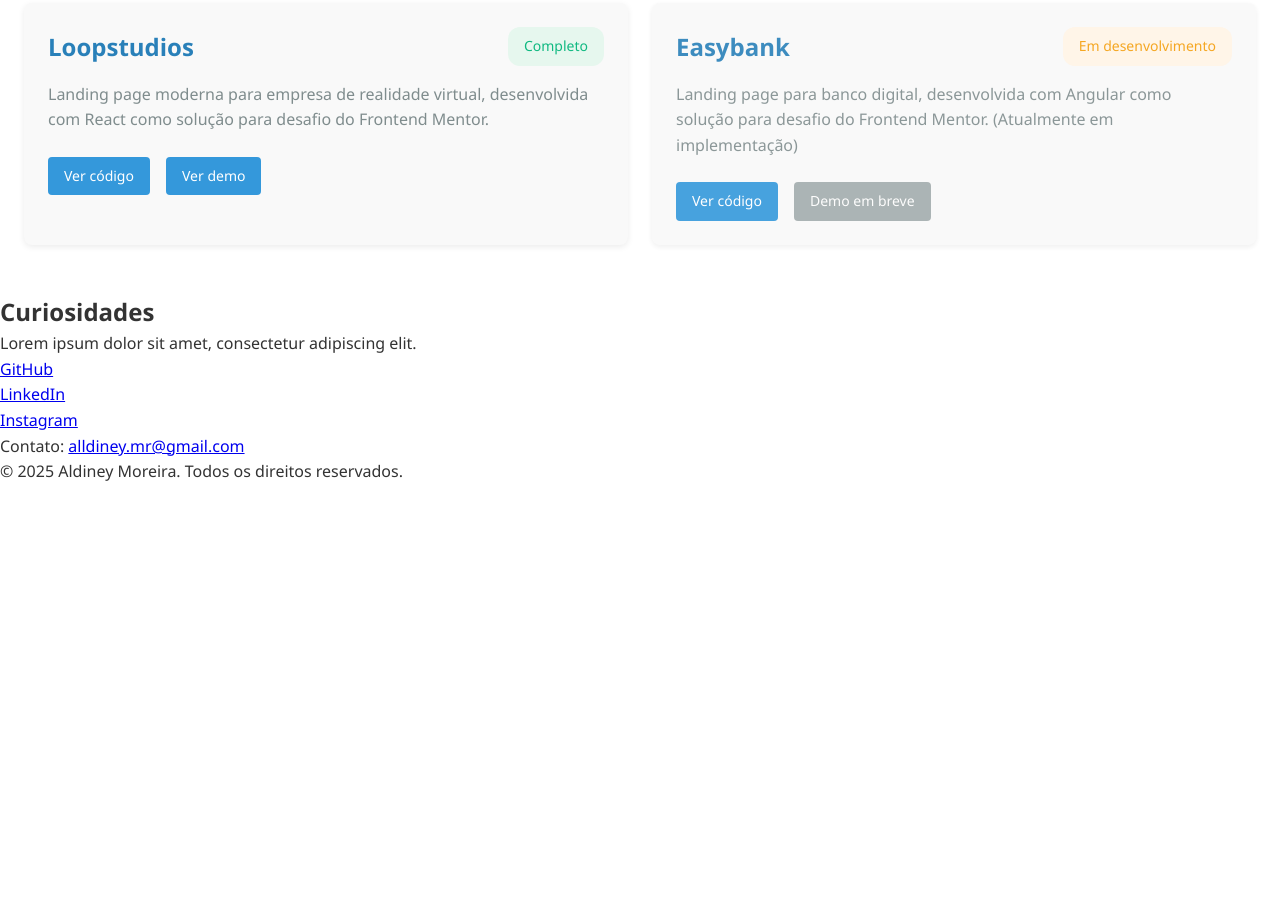
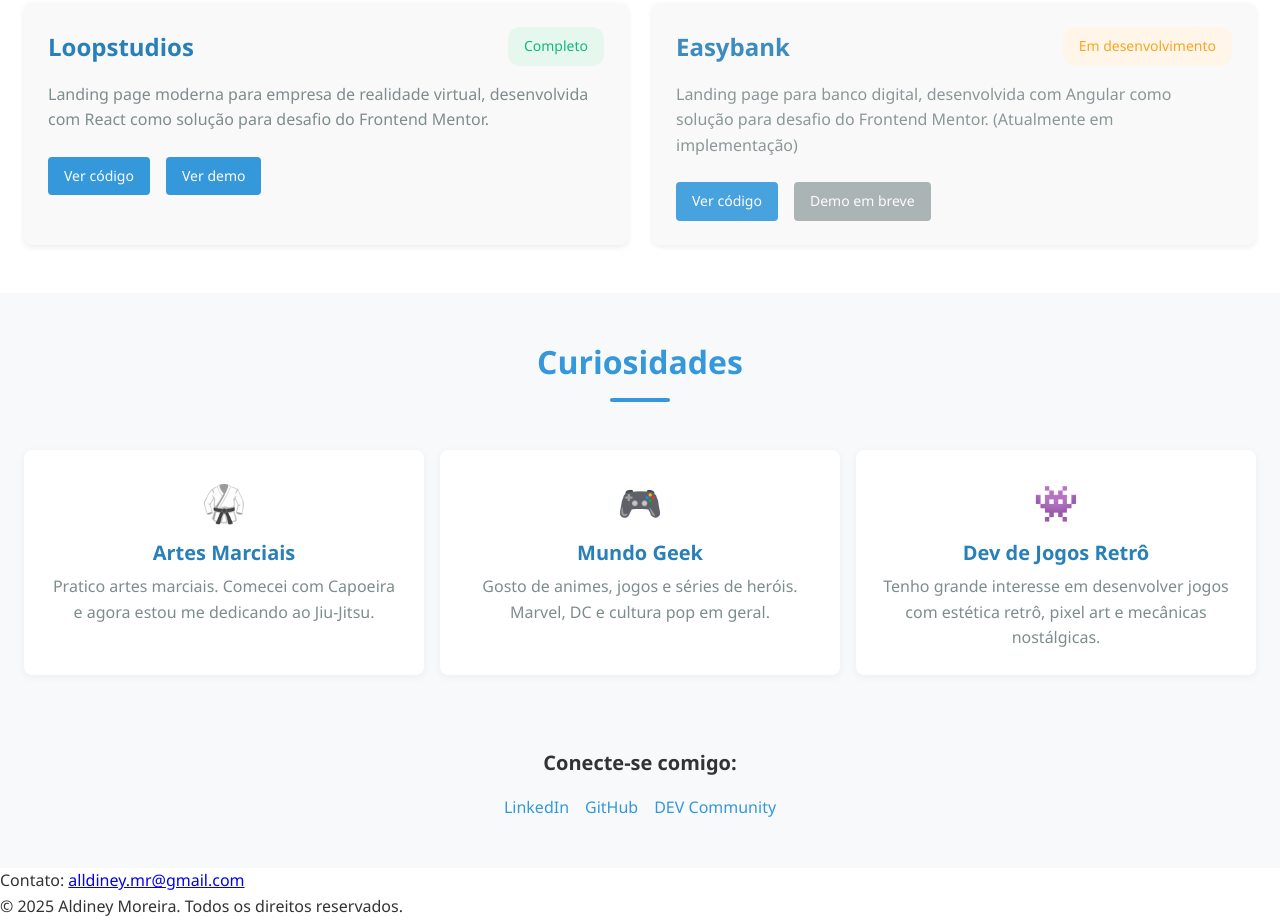
Before and after one commit to aldiney-moreira/dev-portfolio, a website built with Vite: page index.html in a window 1280 px wide. Shown: the part 1309-2229 px from the top of the page. Before the commit the page ends 1794 px from the top, so only its background shows below. Built offline with nearby package versions, Linux system fonts and the light colour scheme.

```diff
--- a/index.html
+++ b/index.html
@@ -156,14 +156,47 @@
       </div>
     </section>
 
-    <aside id="extras">
-      <h2>Curiosidades</h2>
-      <p>Lorem ipsum dolor sit amet, consectetur adipiscing elit.</p>
-      <ul>
-        <li><a href="#">GitHub</a></li>
-        <li><a href="#">LinkedIn</a></li>
-        <li><a href="#">Instagram</a></li>
-      </ul>
+    <aside id="extras" class="curiosities">
+      <div class="curiosities__container">
+        <h2 class="curiosities__title">Curiosidades</h2>
+
+        <div class="curiosities__content">
+          <div class="curiosities__items">
+            <div class="curiosity-card">
+              <span class="curiosity-card__icon">🥋</span>
+              <h3 class="curiosity-card__title">Artes Marciais</h3>
+              <p class="curiosity-card__description">Pratico artes marciais. Comecei com Capoeira e agora estou me dedicando ao Jiu-Jitsu.</p>
+            </div>
+
+            <div class="curiosity-card">
+              <span class="curiosity-card__icon">🎮</span>
+              <h3 class="curiosity-card__title">Mundo Geek</h3>
+              <p class="curiosity-card__description">Gosto de animes, jogos e séries de heróis. Marvel, DC e cultura pop em geral.</p>
+            </div>
+
+            <div class="curiosity-card">
+              <span class="curiosity-card__icon">👾</span>
+              <h3 class="curiosity-card__title">Dev de Jogos Retrô</h3>
+              <p class="curiosity-card__description">Tenho grande interesse em desenvolver jogos com estética retrô, pixel art e mecânicas nostálgicas.</p>
+            </div>
+          </div>
+
+          <div class="curiosities__social">
+            <h3 class="curiosities__social-title">Conecte-se comigo:</h3>
+            <ul class="curiosities__social-list">
+              <li class="curiosities__social-item">
+                <a href="https://www.linkedin.com/in/aldiney-moreira/" target="_blank" class="curiosities__social-link">LinkedIn</a>
+              </li>
+              <li class="curiosities__social-item">
+                <a href="https://github.com/aldiney-moreira" target="_blank" class="curiosities__social-link">GitHub</a>
+              </li>
+              <li class="curiosities__social-item">
+                <a href="https://dev.to/aldineymoreira" target="_blank" class="curiosities__social-link">DEV Community</a>
+              </li>
+            </ul>
+          </div>
+        </div>
+      </div>
     </aside>
   </main>
 
--- a/src/styles/main.css
+++ b/src/styles/main.css
@@ -427,6 +427,113 @@
   background-color: var(--color-text-light);
 }
 
+/* ===== CURIOSIDADES ===== */
+.curiosities {
+  padding: var(--spacing-xlarge) var(--spacing-large);
+  background-color: var(--color-bg-header);
+}
+
+.curiosities__container {
+  max-width: var(--container-width);
+  margin: 0 auto;
+}
+
+.curiosities__title {
+  font-size: var(--font-size-xxl);
+  color: var(--color-primary);
+  margin-bottom: var(--spacing-xlarge);
+  text-align: center;
+  position: relative;
+  line-height: var(--line-height-heading);
+}
+
+.curiosities__title::after {
+  content: "";
+  display: block;
+  width: 60px;
+  height: 4px;
+  background-color: var(--color-primary);
+  margin: var(--spacing-medium) auto 0;
+  border-radius: var(--radius-small);
+}
+
+.curiosities__content {
+  display: flex;
+  flex-direction: column;
+  gap: var(--spacing-large);
+}
+
+.curiosities__items {
+  display: grid;
+  grid-template-columns: 1fr;
+  gap: var(--spacing-medium);
+}
+
+.curiosity-card {
+  background-color: var(--color-white);
+  border-radius: var(--radius-medium);
+  padding: var(--spacing-large);
+  box-shadow: var(--shadow-card);
+  text-align: center;
+  transition: transform var(--transition-normal);
+}
+
+.curiosity-card:hover {
+  transform: translateY(-3px);
+}
+
+.curiosity-card__icon {
+  font-size: var(--font-size-xxxl);
+  display: block;
+  margin-bottom: var(--spacing-small);
+}
+
+.curiosity-card__title {
+  color: var(--color-primary-dark);
+  font-size: var(--font-size-lg);
+  margin-bottom: var(--spacing-small);
+  line-height: var(--line-height-heading);
+}
+
+.curiosity-card__description {
+  color: var(--color-text-light);
+  line-height: var(--line-height-text);
+}
+
+.curiosities__social {
+  text-align: center;
+  margin-top: var(--spacing-large);
+}
+
+.curiosities__social-title {
+  color: var(--color-text);
+  font-size: var(--font-size-lg);
+  margin-bottom: var(--spacing-medium);
+}
+
+.curiosities__social-list {
+  display: flex;
+  justify-content: center;
+  gap: var(--spacing-medium);
+  list-style: none;
+}
+
+.curiosities__social-item {
+  display: inline-block;
+}
+
+.curiosities__social-link {
+  color: var(--color-primary);
+  text-decoration: none;
+  font-weight: 500;
+  transition: color var(--transition-fast);
+}
+
+.curiosities__social-link:hover {
+  color: var(--color-primary-dark);
+  text-decoration: underline;
+}
+
 @media (min-width: 768px) {
   /* Header */
   .header {
@@ -485,6 +592,15 @@
   .projects__grid {
     grid-template-columns: repeat(2, 1fr);
   }
+
+  /* Curiosities section */
+  .curiosities__items {
+    grid-template-columns: repeat(3, 1fr);
+  }
+
+  .curiosities__content {
+    gap: var(--spacing-xlarge);
+  }
 }
 
 @media (min-width: 1024px) {
```
